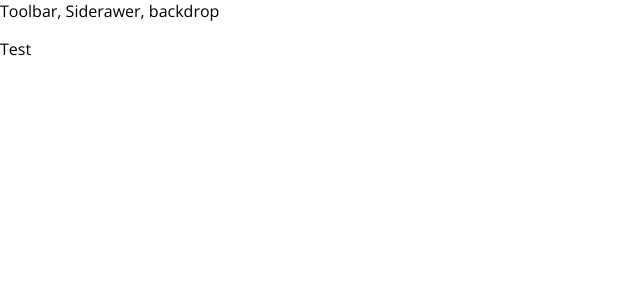
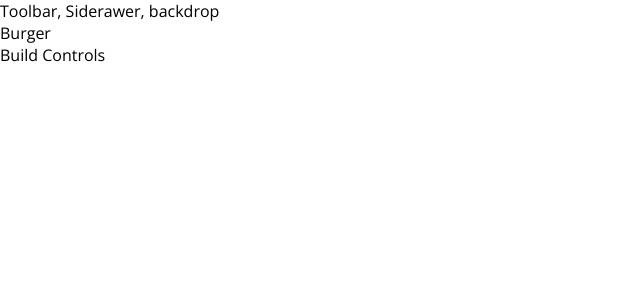
Before and after one commit to cholnhial/burger-builder, a React app: page / in a window 1280 px wide. Shown: the top 300 px of the page, without its empty margins (0-640 px from the left). Built offline with nearby package versions, Linux system fonts and the light colour scheme.

Commit message:
Create burger builder container

```diff
--- a/src/App.js
+++ b/src/App.js
@@ -1,5 +1,6 @@
 import React, {Component} from 'react';
 import Layout from './components/Layout/Layout';
+import BurgerBuilder from "./container/BurgerBuilder/BurgerBuilder";
 
 class App extends Component {
 
@@ -7,7 +8,7 @@
     return (
         <div>
           <Layout>
-            <p>Test</p>
+            <BurgerBuilder/>
           </Layout>
         </div>
     );
--- /dev/null
+++ b/src/components/Layout/Layout.css
@@ -0,0 +1,3 @@
+.Content {
+    margin-top: 16px;
+}
--- a/src/components/Layout/Layout.js
+++ b/src/components/Layout/Layout.js
@@ -1,12 +1,13 @@
 import React from 'react';
 import Aux from '../../hoc/Aux';
+import classes from './Layout.css';
 
 const layout = (props) => (
     <Aux>
         <div>
             Toolbar, Siderawer, backdrop
         </div>
-        <main>
+        <main className={classes.Content}>
             {props.children}
         </main>
     </Aux>
--- /dev/null
+++ b/src/container/BurgerBuilder/BurgerBuilder.js
@@ -0,0 +1,16 @@
+import React, {Component} from 'react';
+import Aux from '../../hoc/Aux';
+
+class BurgerBuilder extends Component {
+
+    render() {
+        return (
+            <Aux>
+                <div>Burger</div>
+                <div>Build Controls</div>
+            </Aux>
+        );
+    }
+}
+
+export default BurgerBuilder;
```
